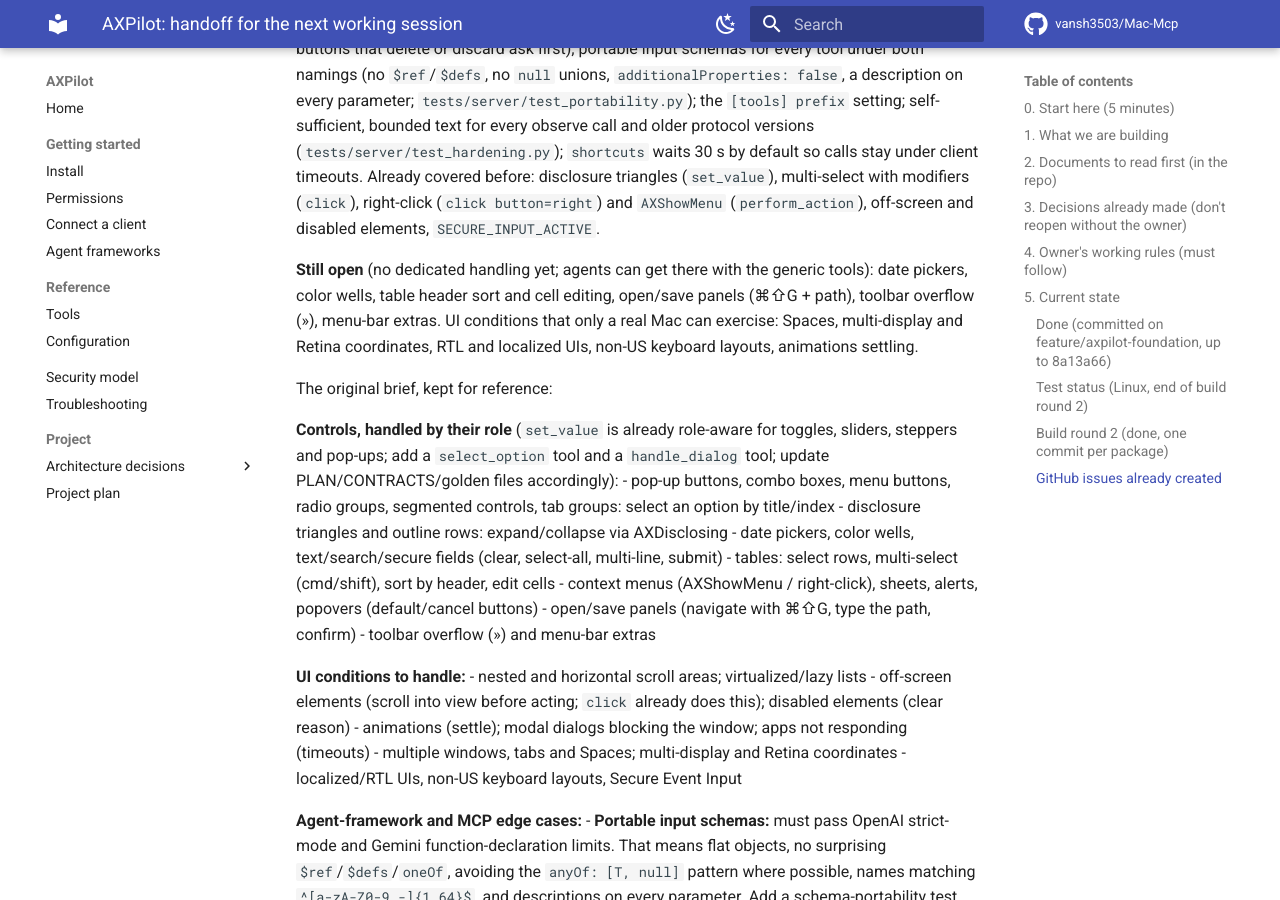
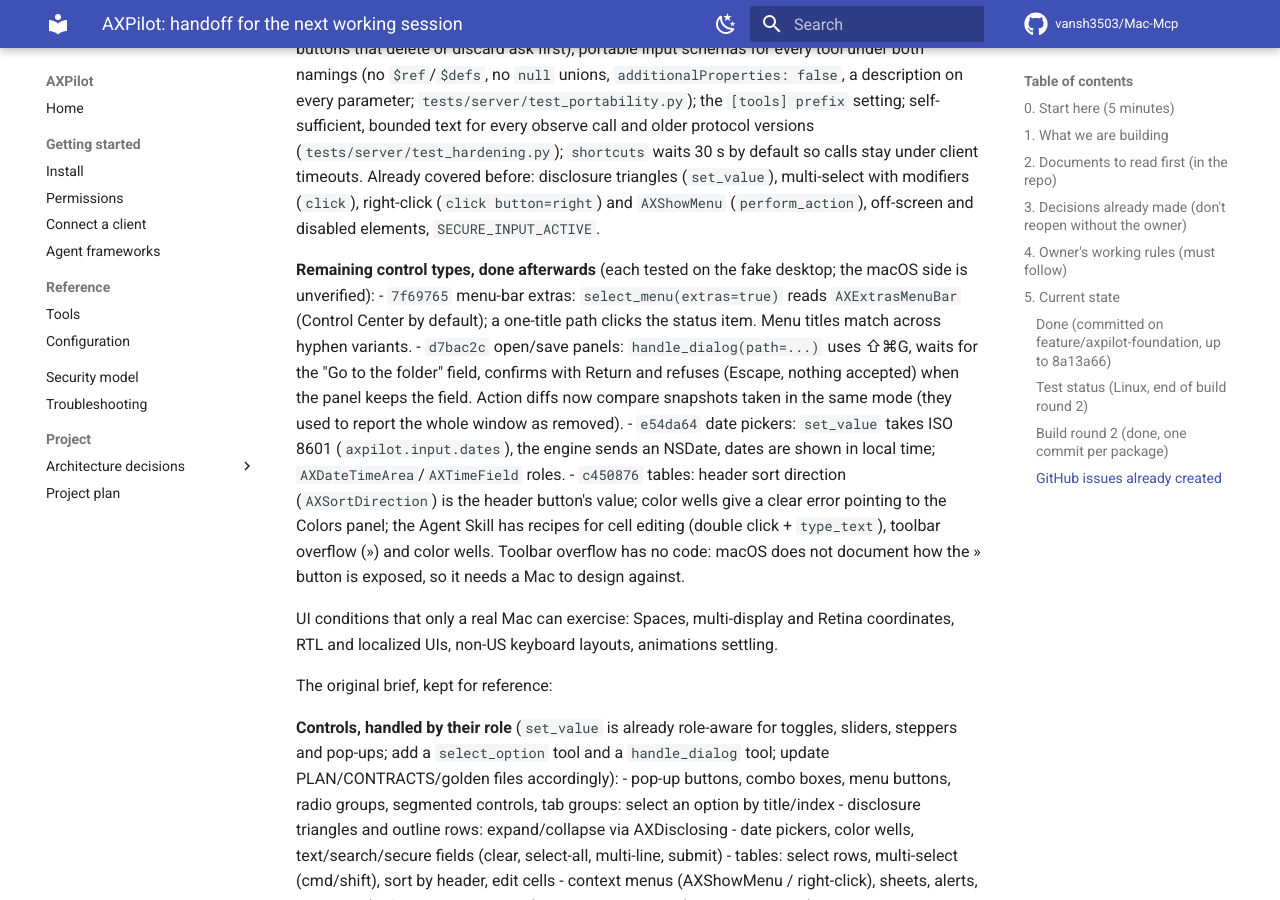
Before and after one commit to Vansh3503/Mac-Mcp, an MkDocs documentation site: the page built from docs/dev/handoff/HANDOFF.md, in a window 1280 px wide and 900 px high, scrolled down 8343 px. Built offline with MkDocs 1.6.1 and Material for MkDocs 9.7.7, drawn with Linux system fonts in a browser that asks for light colours; comment, search, counter and statistics services are not loaded.

Commit message:
docs(handoff): record the remaining control types as done

```diff
--- a/docs/dev/handoff/HANDOFF.md
+++ b/docs/dev/handoff/HANDOFF.md
@@ -228,10 +228,22 @@ every observe call and older protocol versions (`tests/server/test_hardening.py`
 (`set_value`), multi-select with modifiers (`click`), right-click (`click button=right`) and
 `AXShowMenu` (`perform_action`), off-screen and disabled elements, `SECURE_INPUT_ACTIVE`.
 
-**Still open** (no dedicated handling yet; agents can get there with the generic tools): date pickers,
-color wells, table header sort and cell editing, open/save panels (⌘⇧G + path), toolbar overflow (»),
-menu-bar extras. UI conditions that only a real Mac can exercise: Spaces, multi-display and Retina
-coordinates, RTL and localized UIs, non-US keyboard layouts, animations settling.
+**Remaining control types, done afterwards** (each tested on the fake desktop; the macOS side is
+unverified):
+- `7f69765` menu-bar extras: `select_menu(extras=true)` reads `AXExtrasMenuBar` (Control Center by
+  default); a one-title path clicks the status item. Menu titles match across hyphen variants.
+- `d7bac2c` open/save panels: `handle_dialog(path=...)` uses ⇧⌘G, waits for the "Go to the folder" field,
+  confirms with Return and refuses (Escape, nothing accepted) when the panel keeps the field. Action diffs
+  now compare snapshots taken in the same mode (they used to report the whole window as removed).
+- `e54da64` date pickers: `set_value` takes ISO 8601 (`axpilot.input.dates`), the engine sends an NSDate,
+  dates are shown in local time; `AXDateTimeArea`/`AXTimeField` roles.
+- `c450876` tables: header sort direction (`AXSortDirection`) is the header button's value; color wells
+  give a clear error pointing to the Colors panel; the Agent Skill has recipes for cell editing (double
+  click + `type_text`), toolbar overflow (») and color wells. Toolbar overflow has no code: macOS does not
+  document how the » button is exposed, so it needs a Mac to design against.
+
+UI conditions that only a real Mac can exercise: Spaces, multi-display and Retina coordinates, RTL and
+localized UIs, non-US keyboard layouts, animations settling.
 
 The original brief, kept for reference:
 
```
